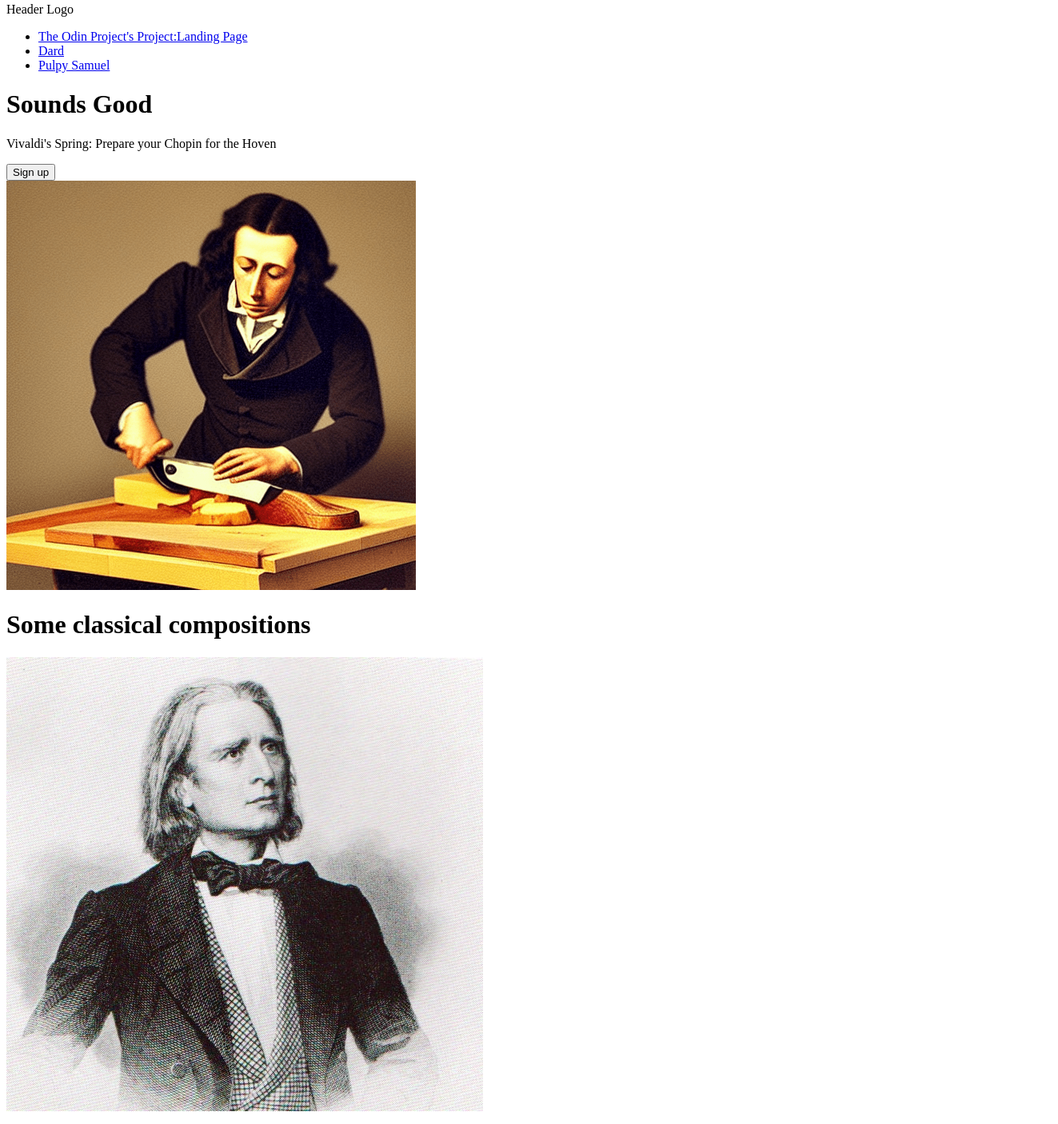
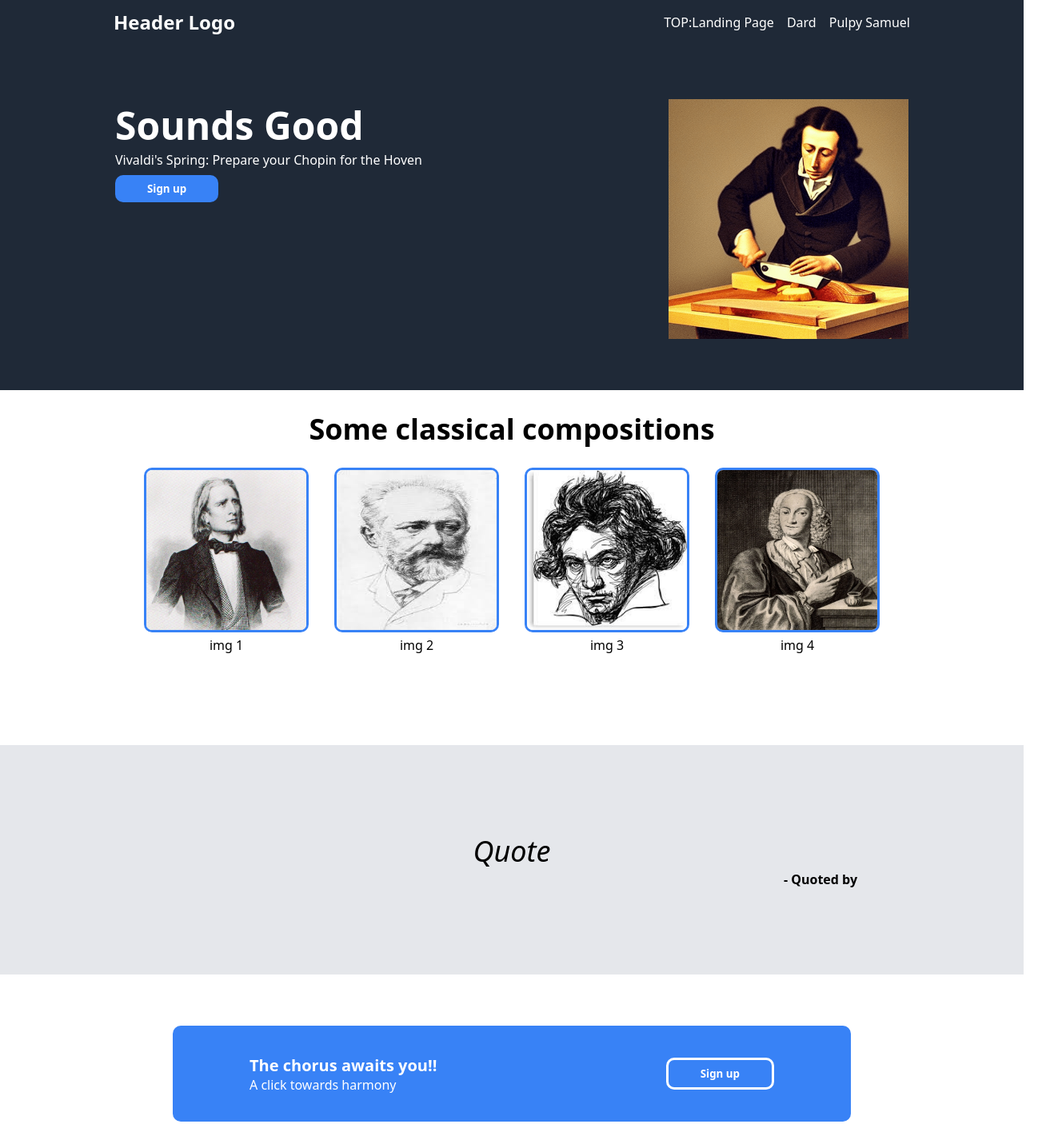
Before and after one commit to sereneThePity/project-landing-page, a plain HTML site: page index.html in a window 1280 px wide. Shown: the part 5-1411 px from the top of the page at 80% size, 1323 px wide, since content can reach past the window. Drawn offline with Linux system fonts and the light colour scheme.

Commit message:
Create a template according to reference pngs (rookie mistake; didn't commit gradually)

```diff
--- a/index.html
+++ b/index.html
@@ -4,13 +4,14 @@
     <meta charset="UTF-8">
     <meta name="viewport" content="width=device-width, initial-scale=1.0">
     <title>Landing Page</title>
+    <link rel="stylesheet" href="styles.css">
 </head>
 <body>
     <header>
         <div class="logo">Header Logo</div>
         <ul>
             <li>
-                <a href="https://www.theodinproject.com/lessons/foundations-landing-page">The Odin Project's Project:Landing Page
+                <a href="https://www.theodinproject.com/lessons/foundations-landing-page">TOP:Landing Page
                 </a>
             </li>
             <li>
@@ -29,36 +30,40 @@
             <p>Vivaldi's Spring: Prepare your Chopin for the Hoven</p>
             <button>Sign up</button>
         </div>
-        <img src="reference images/chopin-chopping.png" alt="be-right-bach">
+        <img class="chopin-img" src="reference images/chopin-chopping.png" alt="be-right-bach">
     </div>
     <div class="torso">
         <h1 class="info">Some classical compositions</h1>
         <div class="cards">
             <div class="card">
-                <img src="reference images/liszt-franz-04.webp" alt="card1">
+                <img class="card-img"
+                src="reference images/liszt-franz-04.webp" alt="card1">
                 <p>img 1</p>
             </div>
             <div class="card">
-                <img src="reference images/tchaikovsky.jpeg" alt="card2">
+                <img class="card-img"
+                src="reference images/tchaikovsky.jpeg" alt="card2">
                 <p>img 2</p>
             </div>
             <div class="card">
-                <img src="reference images/beethoven.jpeg" alt="card3">
+                <img class="card-img"
+                src="reference images/beethoven.jpeg" alt="card3">
                 <p>img 3</p>
             </div>
             <div class="card">
-                <img src="reference images/Antonio-Vivaldi.webp" alt="card4">
+                <img class="card-img"
+                src="reference images/Antonio-Vivaldi.webp" alt="card4">
                 <p>img 4</p>
             </div>
         </div>
     </div>
     <div class="legs">
         <h1 class="quote">Quote</h1>
-        <div class="quoted-by">Quoted by</div>
+        <div class="quoted-by">- Quoted by</div>
     </div>
     <div class="footer">
         <div class="call-to-action">
-            <p class="cta">The chorus awaits for you</p>
+            <p class="cta">The chorus awaits you!!</p>
             <p>A click towards harmony</p>
         </div>
         <button>Sign up</button>
--- a/styles.css
+++ b/styles.css
@@ -0,0 +1,133 @@
+
+*{
+    font-family: system-ui, -apple-system, BlinkMacSystemFont, 'Segoe UI', Roboto, Oxygen, Ubuntu, Cantarell, 'Open Sans', 'Helvetica Neue', sans-serif;
+}
+
+body{
+    margin: 0;
+}
+
+header,.face{
+    display: flex;
+    justify-content: space-between;
+    align-items: center;
+    background-color: #1f2937;
+    color: white;
+    padding: 16px 142px;
+}
+
+.logo{
+    font-size: 24px;
+    font-weight: bolder;
+}
+
+header ul{
+    list-style: none;
+    padding: 0;
+    margin: 0;
+    display: flex;
+    gap: 16px;
+}
+
+a{
+    text-decoration: none;
+    color: white;
+}
+
+div.face{
+    padding: 64px 144px;
+    align-items: flex-start;
+}
+
+h1,p{
+    margin: 0;
+    padding: 0;
+}
+
+.title{
+    font-size: 48px;
+    font-weight: 900;
+}
+
+button{
+    background-color: #3882f6;
+    padding: 8px 40px;
+    color: white;
+    border: none;
+    font-weight: bold;
+    border-radius: 10px;
+    margin: 8px 0;
+}
+
+img.chopin-img{
+    width: 300px;
+    height: auto;
+}
+
+.torso{
+    display: flex;
+    flex-direction: column;
+    align-items: center;
+}
+
+.info{
+    padding: 24px;
+    font-size: 36px;
+    font-weight: 800;
+}
+
+.cards{
+    display: flex;
+    gap: 32px;
+    text-align: center;
+    margin-bottom: 114px;
+}
+
+.card-img{
+    height: 200px;
+    width: 200px;
+    border: #3882f6 solid;
+    border-radius: 10px;
+}
+
+.legs{
+    display: flex;
+    flex-direction: column;
+    justify-content: center;
+    align-items: center;
+    padding: 108px 208px;
+    background-color: #e5e7eb;
+}
+
+.quote{
+    font-size: 36px;
+    font-weight: lighter;
+    font-style: italic;
+}
+
+.quoted-by{
+    margin-left: auto;
+    font-weight: bold;
+}
+
+.footer{
+    display: flex;
+    justify-content: space-between;
+    align-items: center;
+    margin: 64px 216px;
+    padding: 32px 96px;
+    border-radius: 10px;
+    color: white;
+    background-color: #3882f6;
+}
+
+.footer button{
+    color: white;
+    border: white solid;
+    padding: 8px 40px;
+}
+
+.call-to-action .cta{
+    font-size: 20px;
+    font-weight: bolder;
+}
```
